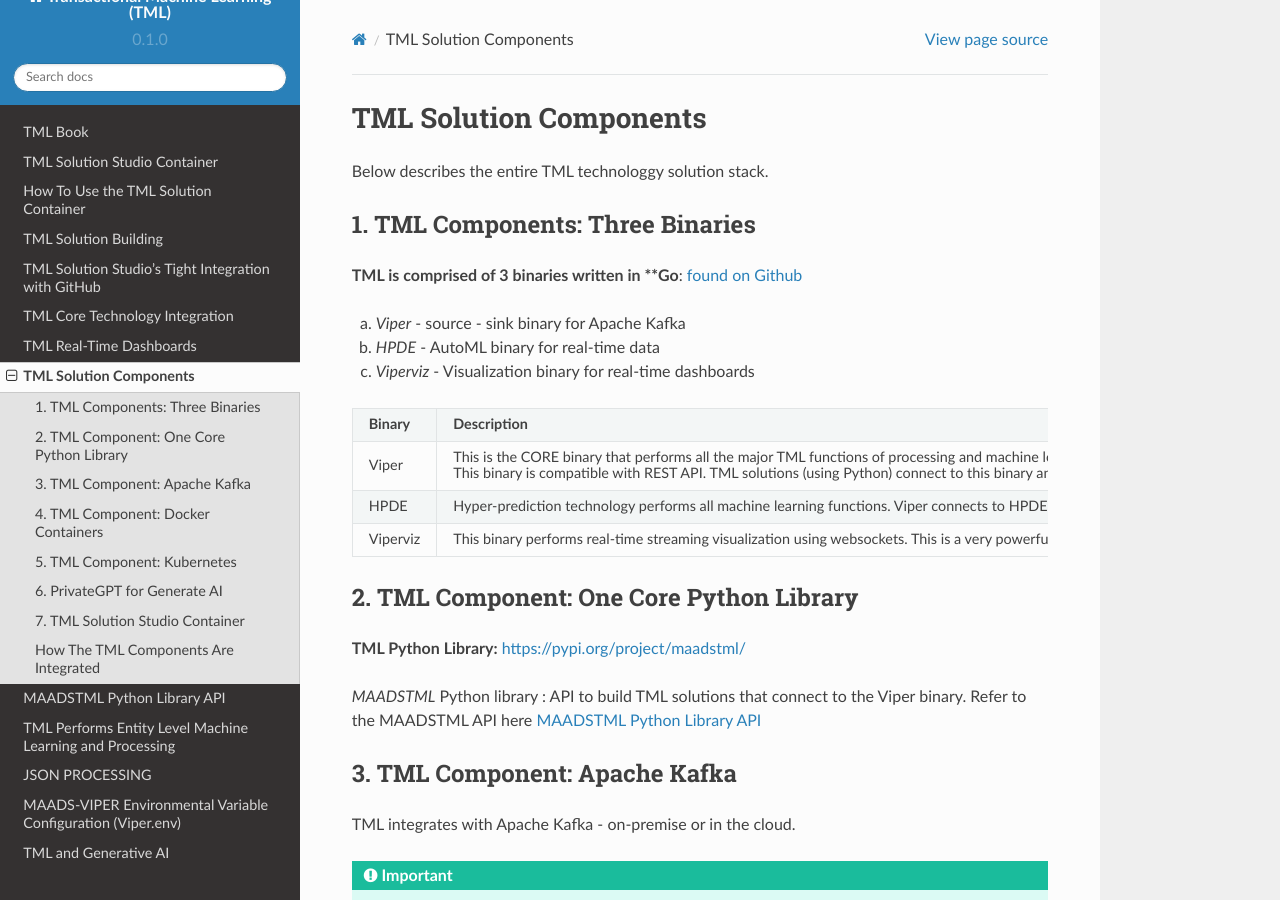
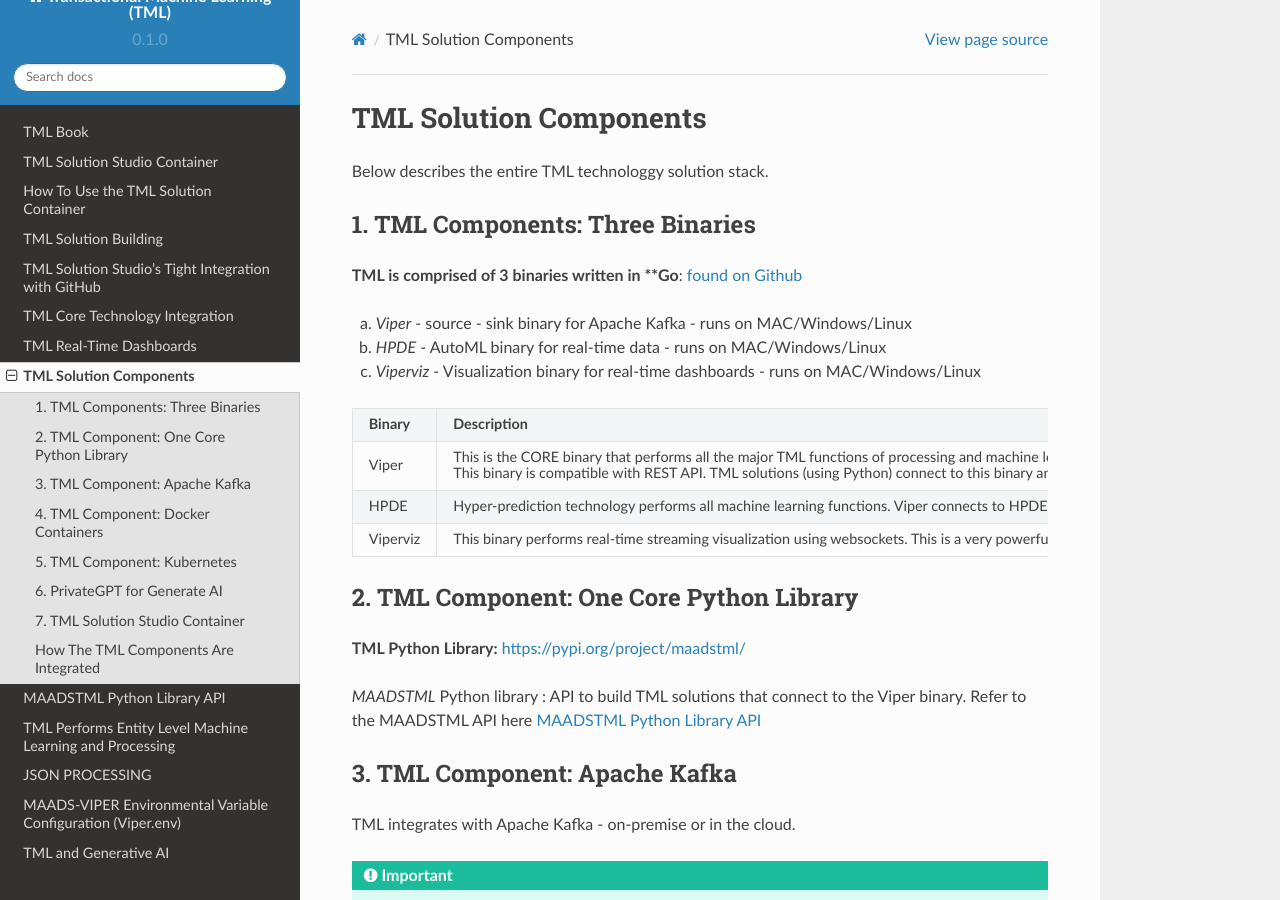
Before and after one commit to smaurice101/readthedocs, a Sphinx documentation site: the page built from docs/source/usage.rst, in a window 1280 px wide and 900 px high. Built offline with Sphinx 7.4.7 and the Read the Docs theme 2.0.0, drawn with Linux system fonts in a browser that asks for light colours.

Commit message:
Update usage.rst

```diff
--- a/docs/source/usage.rst
+++ b/docs/source/usage.rst
@@ -8,9 +8,9 @@
 
 **TML is comprised of 3 binaries written in **Go**: `found on Github <https://github.com/smaurice101/transactionalmachinelearning>`_
 
-a. *Viper* - source - sink binary for Apache Kafka
-b. *HPDE* - AutoML binary for real-time data
-c. *Viperviz* - Visualization binary for real-time dashboards
+a. *Viper* - source - sink binary for Apache Kafka - runs on MAC/Windows/Linux
+b. *HPDE* - AutoML binary for real-time data - runs on MAC/Windows/Linux
+c. *Viperviz* - Visualization binary for real-time dashboards - runs on MAC/Windows/Linux
 
 .. list-table::
 
```
